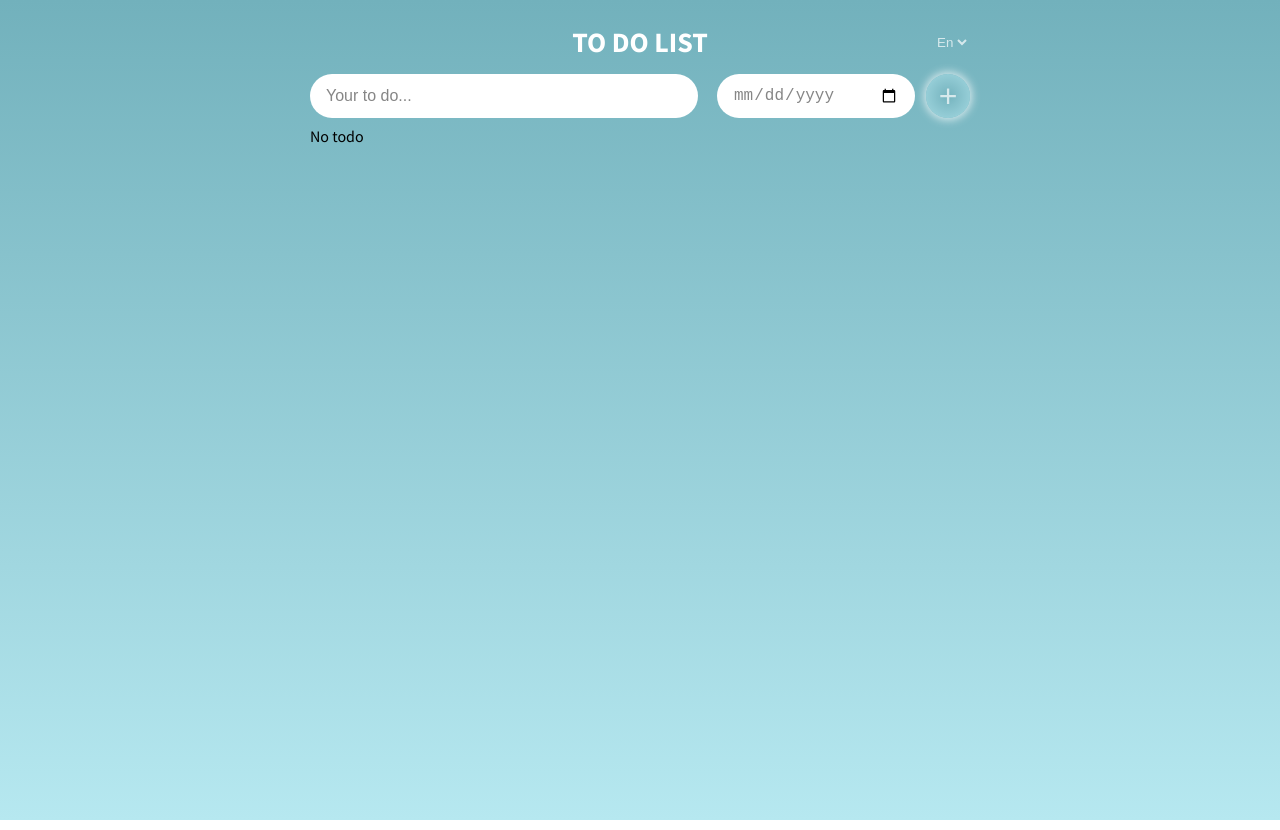
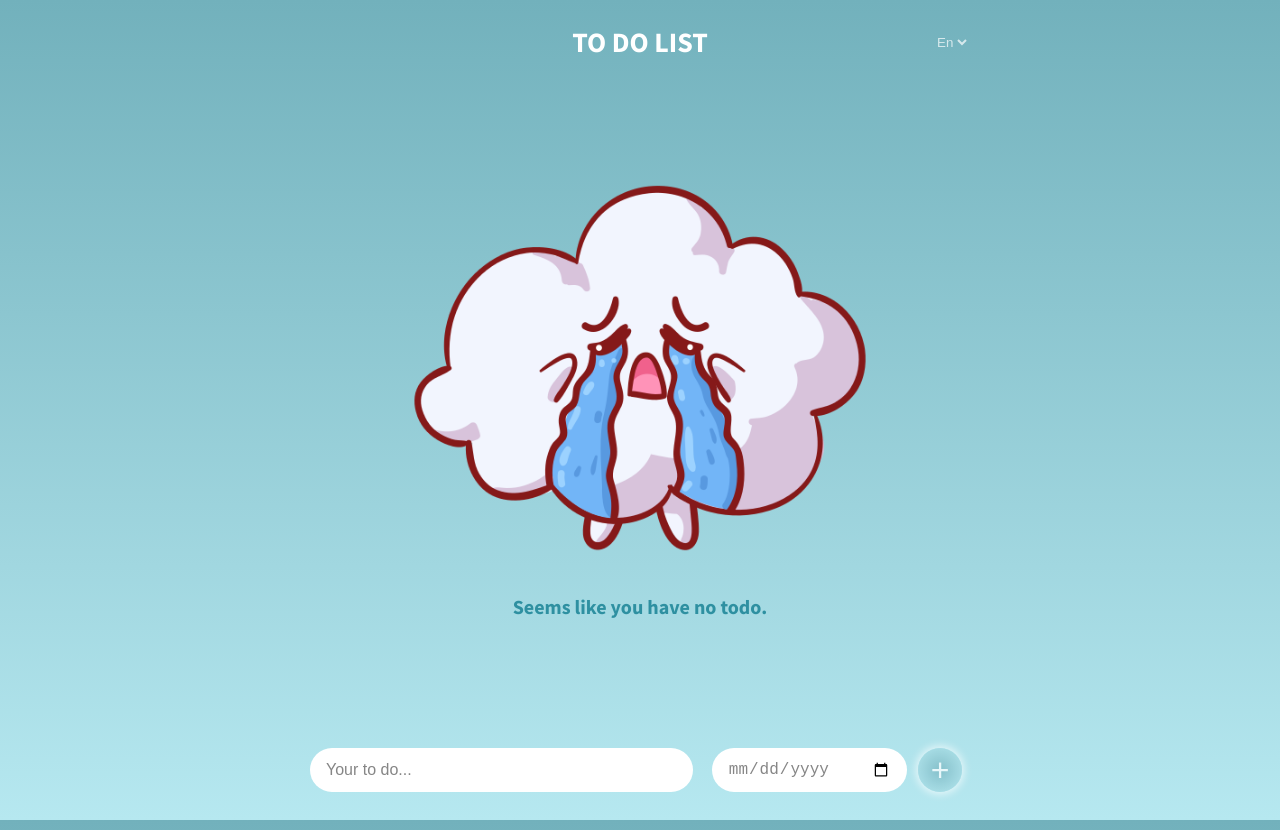
Before and after one commit to TieuAnW1/vuejs-todo-list, a Vue app: page / in a window 1280 px wide. Built offline with nearby package versions, Linux system fonts and the light colour scheme; what oh-vue-icons would draw is missing.

Commit message:
Css listTodo in case no todo

```diff
--- a/index.html
+++ b/index.html
@@ -1,9 +1,9 @@
 <!DOCTYPE html>
 <html lang="en">
 	<head>
-    <meta charset="UTF-8">
-    <link rel="icon" href="/favicon.ico">
-    <meta name="viewport" content="width=device-width, initial-scale=1.0">
+		<meta charset="UTF-8" />
+		<!-- <link rel="icon" href="/favicon.ico"> -->
+		<meta name="viewport" content="width=device-width, initial-scale=1.0" />
 		<title>Vite App</title>
 	</head>
 	<body>
--- a/src/assets/global.scss
+++ b/src/assets/global.scss
@@ -19,6 +19,7 @@
 	/* Font-size  */
 	--default-font-size: 16px;
 	--default-h2-font-size: 2.8rem;
+	--default-h3-font-size: 2rem;
 
 	/* Line-height  */
 	--default-line-height: 16px;
@@ -33,6 +34,9 @@
 
 	/* Box shadow */
 	--default-shadow: 0px 0px 8px 2px var(--white-color);
+
+	/* Padding */
+	--padding-right-and-left-wrapper-class: 0.8rem;
 }
 
 * {
@@ -83,12 +87,13 @@ input[type='date'] {
 .wrapper {
 	width: 100%;
 	height: 100vh;
-	padding: 0 0.8rem;
+	padding: 0 var(--padding-right-and-left-wrapper-class);
 }
 
 .content {
 	margin: 2rem auto;
 	width: var(--max-app-width);
+	position: relative;
 }
 
 @media (max-width: 768px) {
--- a/src/components/addTodo/index.scss
+++ b/src/components/addTodo/index.scss
@@ -1,10 +1,13 @@
 .addTodo {
-	width: 100%;
+	position: fixed;
+	bottom: var(--padding-right-and-left-wrapper-class);
+	padding-right: var(--padding-right-and-left-wrapper-class);
+	width: inherit;
+	max-width: calc(100% - var(--padding-right-and-left-wrapper-class));
 	height: var(--default-height);
 	display: flex;
 	align-items: center;
 	justify-content: space-between;
-	margin-bottom: var(--default-margin-between-sections);
 
 	& .nameTodo {
 		width: 60%;
--- /dev/null
+++ b/src/components/listTodo/index.scss
@@ -0,0 +1,22 @@
+.listTodo {
+	width: 100%;
+	height: calc(100vh - var(--default-height));
+
+	& .noTodo {
+		display: flex;
+		flex-direction: column;
+		justify-content: center;
+		align-items: center;
+		height: 80%;
+
+		& img {
+			width: 70%;
+			object-fit: scale-down;
+		}
+
+		& h3 {
+			color: var(--text-color);
+			font-size: var(--default-h3-font-size);
+		}
+	}
+}
--- a/src/components/listTodo/index.vue
+++ b/src/components/listTodo/index.vue
@@ -1,7 +1,11 @@
 <template>
 	<div class="listTodo">
-		<div v-if="todos.length === 0">No todo</div>
-		<div v-else v-for="todo in todos" :key="todo.id">
+		<div v-if="todos.length === 0" class="noTodo">
+			<img :src="pathImages.noTodo.src" :alt="pathImages.noTodo.alt" />
+			<h3>{{ $t(noTodoText) }}</h3>
+		</div>
+		<div v-else>
+			<div v-for="todo in todos" :key="todo.id">
 				<div class="infoTodo">
 					<p class="nameTodo">{{ todo.name }}</p>
 					<p class="deadlineTodo">{{ todo.deadline }}</p>
@@ -11,11 +15,24 @@
 				</div>
 			</div>
 		</div>
+	</div>
 </template>
 
 <script>
+import { PathImages, Text } from '../../constants';
 export default {
 	name: 'listTodo',
+	data() {
+		return {
+			pathImages: {
+				noTodo: {
+					src: PathImages.noTodo,
+					alt: Text.alt.noTodo,
+				},
+			},
+			noTodoText: Text.textInTag.noTodo,
+		};
+	},
 	methods: {
 		handleDeleteTodo(idTodo) {
 			this.$store.dispatch('deleteTodo', idTodo);
@@ -28,3 +45,7 @@ export default {
 	},
 };
 </script>
+
+<style>
+@import './index.scss';
+</style>
--- a/src/constants/index.js
+++ b/src/constants/index.js
@@ -1 +1,2 @@
 export { default as Text } from './text';
+export { default as PathImages } from './pathImages';
--- /dev/null
+++ b/src/constants/pathImages.js
@@ -0,0 +1,5 @@
+const pathImages = {
+	noTodo: '/images/no-todo.png',
+};
+
+export default pathImages;
--- a/src/constants/text.js
+++ b/src/constants/text.js
@@ -10,6 +10,7 @@ const Text = {
 	textInTag: {
 		add: 'Add',
 		todoList: 'TO DO LIST',
+		noTodo: 'Seems like you have no todo.',
 	},
 	symbol: {
 		plus: '+',
@@ -17,6 +18,9 @@ const Text = {
 	placeholder: {
 		yourTodo: 'Your to do...',
 	},
+	alt: {
+		noTodo: 'No todo image',
+	},
 };
 
 export default Text;
--- a/src/locales/vi.json
+++ b/src/locales/vi.json
@@ -1,5 +1,7 @@
 {
 	"Add": "Thêm",
 	"TO DO LIST": "VIỆC CẦN LÀM",
-	"Your to do...": "Việc của bạn..."
+	"Your to do...": "Việc của bạn...",
+	"No todo image": "Hình ảnh minh hoạ không có việc cần làm.",
+	"Seems like you have no todo.": "Dường như bạn chưa có việc cần làm."
 }
```
Also changed, not shown: public/images/no-todo.png (added), 1 other file (tests, documents, lock files or other folders). Lines whose indentation alone changed are shown as unchanged.
